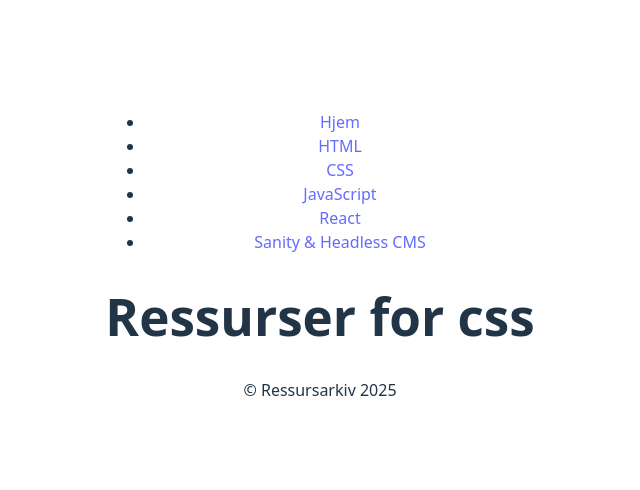
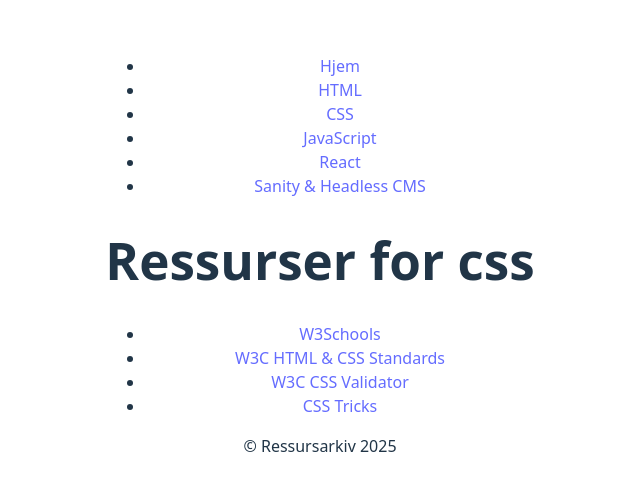
Before and after one commit to ThatsGreatDude/uin25ak2_resourceapp_malenest, a React (Vite) app: page /css in a window 1280 px wide. Shown: the part 144-634 px from the top of the page, without its empty margins (320-960 px from the left). Built offline with nearby package versions, Linux system fonts and the light colour scheme.

Commit message:
layout....
Siden funker som den skal visuelt så langt, men får feil på console, når jeg inspekter siden

```diff
--- a/src/komponenter/Layout.jsx
+++ b/src/komponenter/Layout.jsx
@@ -1,19 +1,10 @@
-import { Link } from "react-router-dom";
+import Nav from "./Nav";
 
 export default function Layout({ children }) {
   return (
     <>
       <header>
-        <nav>
-          <ul>
-            <li><Link to="/">Hjem</Link></li>
-            <li><Link to="/html">HTML</Link></li>
-            <li><Link to="/css">CSS</Link></li>
-            <li><Link to="/javascript">JavaScript</Link></li>
-            <li><Link to="/react">React</Link></li>
-            <li><Link to="/sanity">Sanity & Headless CMS</Link></li>
-          </ul>
-        </nav>
+        <Nav />
       </header>
 
       <main>{children}</main>
--- a/src/komponenter/Nav.jsx
+++ b/src/komponenter/Nav.jsx
@@ -0,0 +1,16 @@
+import { Link } from "react-router-dom";
+
+export default function Nav() {
+  return (
+    <nav>
+      <ul>
+        <li><Link to="/">Hjem</Link></li>
+        <li><Link to="/html">HTML</Link></li>
+        <li><Link to="/css">CSS</Link></li>
+        <li><Link to="/javascript">JavaScript</Link></li>
+        <li><Link to="/react">React</Link></li>
+        <li><Link to="/sanity">Sanity & Headless CMS</Link></li>
+      </ul>
+    </nav>
+  );
+}
--- a/src/komponenter/Resources.jsx
+++ b/src/komponenter/Resources.jsx
@@ -1,8 +1,24 @@
+import resources from "../ressurser";
+
 const Resources = ({ category }) => {
+  const filteredResources = resources.filter(resource => resource.category === category);
+
   return (
     <div>
       <h1>Ressurser for {category}</h1>
-      {/* ressurser basert på kategori her? */}
+      <ul>
+        {filteredResources.length > 0 ? (
+          filteredResources.map((resource, index) => (
+            <li key={index}>
+              <a href={resource.url} target="_blank" rel="noopener noreferrer">
+                {resource.title}
+              </a>
+            </li>
+          ))
+        ) : (
+          <p>Ingen ressurser funnet for denne kategorien.</p>
+        )}
+      </ul>
     </div>
   );
 };
--- a/src/ressurser.js
+++ b/src/ressurser.js
@@ -75,3 +75,5 @@
       category: "headless-cms",
     },
   ];
+
+export default resources;
```
